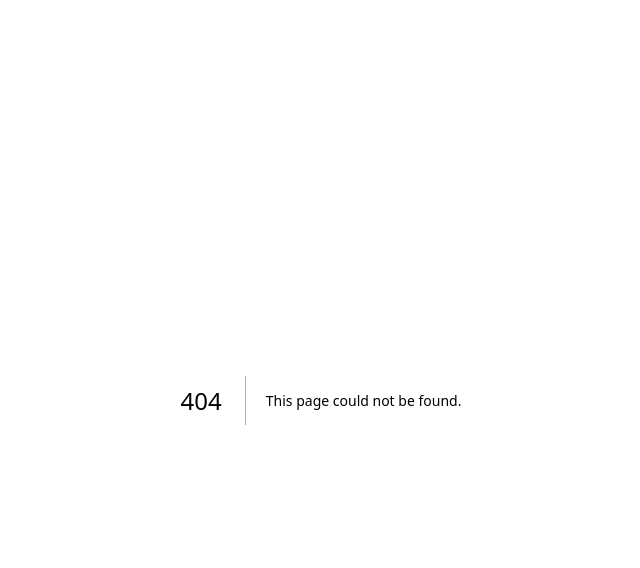
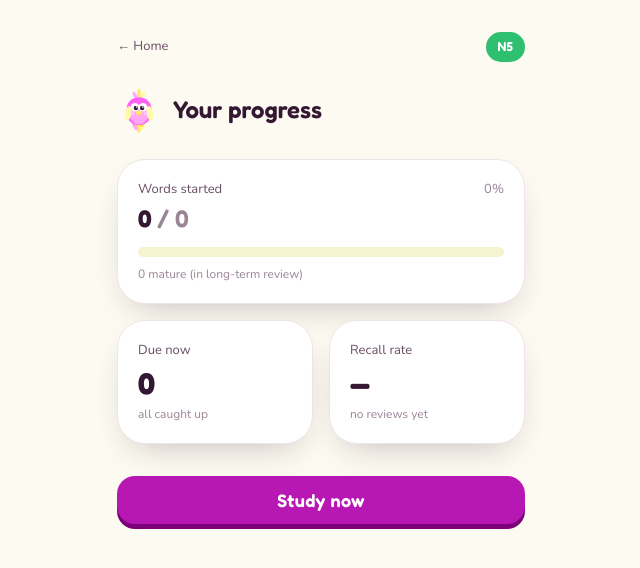
Before and after one commit to chairulakmal/bayana, a Next.js app: page /stats in a window 1280 px wide. Before the commit this address had no page. Shown: the top 568 px of the page, without its empty margins (319-959 px from the left). Built offline with nearby package versions, Linux system fonts and the light colour scheme; no server answers; the database is empty; sample sign-in values are in the browser's storage.

Commit message:
feat(stats): light per-level stats page (/stats)

```diff
--- a/src/app/home/page.tsx
+++ b/src/app/home/page.tsx
@@ -20,7 +20,8 @@ export default async function HomePage() {
     // so the centred mode buttons don't hop when Android's gesture/nav bar shows or hides
     // in the installed PWA. dvh recomputes live and shifts the vertical centre.
     <main className="mx-auto flex min-h-svh w-full max-w-md flex-col px-5 py-8">
-      {/* Greeting */}
+      {/* Greeting + quiet link to the stats page */}
+      <div className="flex items-center justify-between">
         <div className="flex items-center gap-3">
           <Parrot expr="happy" style={{ width: 48, height: 54 }} />
           <div>
@@ -31,6 +32,10 @@ export default async function HomePage() {
               Let&apos;s study
             </p>
           </div>
+        </div>
+        <Link href="/stats" className="text-[13px]" style={{ color: "var(--ink-soft)" }}>
+          Stats →
+        </Link>
       </div>
 
       {/* Level — the inline "set your level" control */}
--- /dev/null
+++ b/src/app/stats/page.tsx
@@ -0,0 +1,117 @@
+import Link from "next/link";
+import { redirect } from "next/navigation";
+import { auth } from "@/auth";
+import { getCurrentUserId } from "@/lib/current-user";
+import { getActiveLevel } from "@/lib/profile";
+import { getLevelStats } from "@/lib/stats";
+import { Parrot } from "@/components/parrot";
+
+// Light stats page (SPEC §13 "basic stats"; full dashboard is Phase 4, §16). Shows a few
+// per-active-level numbers — progress, due, recall — linked from the home hub. Server
+// component: it reads the DB directly, so the numbers are always fresh on navigation.
+export default async function StatsPage() {
+  const session = await auth();
+  if (!session) redirect("/auth/signin");
+  const userId = await getCurrentUserId();
+  const level = await getActiveLevel(userId);
+  const stats = await getLevelStats(userId, level);
+
+  const pct = stats.total > 0 ? Math.round((stats.started / stats.total) * 100) : 0;
+  const recallPct = stats.recallRate === null ? null : Math.round(stats.recallRate * 100);
+
+  // min-h-svh (not dvh): same reasoning as the home hub — keep the layout stable when the
+  // Android nav/gesture bar toggles in the installed PWA. Content flows from the top.
+  return (
+    <main className="mx-auto flex min-h-svh w-full max-w-md flex-col px-5 py-8">
+      {/* Header: back to the hub + the active level chip */}
+      <div className="flex items-center justify-between">
+        <Link href="/home" className="text-[13px]" style={{ color: "var(--ink-soft)" }}>
+          ← Home
+        </Link>
+        <span className={`chip chip-${level.toLowerCase()}`}>{level}</span>
+      </div>
+
+      <div className="mt-6 flex items-center gap-3">
+        <Parrot expr="happy" style={{ width: 44, height: 49 }} />
+        <h1 className="text-2xl" style={{ fontFamily: "var(--f-display)", fontWeight: 600 }}>
+          Your progress
+        </h1>
+      </div>
+
+      {/* Progress: words started / total, with the brand magenta fill */}
+      <section
+        className="mt-6 rounded-[var(--r-lg)] p-5"
+        style={{ background: "var(--surface)", border: "1px solid var(--line)", boxShadow: "var(--shadow)" }}
+      >
+        <div className="flex items-baseline justify-between">
+          <span className="text-[13px]" style={{ color: "var(--ink-soft)" }}>
+            Words started
+          </span>
+          <span className="text-[13px]" style={{ color: "var(--ink-faint)" }}>
+            {pct}%
+          </span>
+        </div>
+        <p className="mt-1 text-2xl" style={{ fontFamily: "var(--f-display)", fontWeight: 700 }}>
+          {stats.started.toLocaleString()}{" "}
+          <span style={{ color: "var(--ink-faint)", fontWeight: 600 }}>
+            / {stats.total.toLocaleString()}
+          </span>
+        </p>
+        <div
+          className="mt-3 h-2.5 w-full overflow-hidden rounded-full"
+          style={{ background: "var(--cream-100)" }}
+        >
+          <div
+            className="h-full rounded-full"
+            style={{ width: `${pct}%`, background: "linear-gradient(90deg, var(--magenta), var(--mag-500))" }}
+          />
+        </div>
+        <p className="mt-2 text-[12px]" style={{ color: "var(--ink-faint)" }}>
+          {stats.mature.toLocaleString()} mature (in long-term review)
+        </p>
+      </section>
+
+      {/* Two tiles: due now + recall rate */}
+      <section className="mt-4 grid grid-cols-2 gap-4">
+        <Tile
+          label="Due now"
+          value={stats.dueNow.toLocaleString()}
+          hint={stats.dueNow > 0 ? "ready to review" : "all caught up"}
+        />
+        <Tile
+          label="Recall rate"
+          value={recallPct === null ? "—" : `${recallPct}%`}
+          hint={
+            recallPct === null
+              ? "no reviews yet"
+              : `last ${stats.recallWindowDays} days · ${stats.recallSample} reviews`
+          }
+        />
+      </section>
+
+      <Link href="/study" className="btn btn-primary mt-8 w-full">
+        Study now
+      </Link>
+    </main>
+  );
+}
+
+/** A single headline-number card (BRAND.md §7 surface). */
+function Tile({ label, value, hint }: { label: string; value: string; hint: string }) {
+  return (
+    <div
+      className="rounded-[var(--r-lg)] p-5"
+      style={{ background: "var(--surface)", border: "1px solid var(--line)", boxShadow: "var(--shadow)" }}
+    >
+      <p className="text-[13px]" style={{ color: "var(--ink-soft)" }}>
+        {label}
+      </p>
+      <p className="mt-1 text-3xl" style={{ fontFamily: "var(--f-display)", fontWeight: 700, color: "var(--ink)" }}>
+        {value}
+      </p>
+      <p className="mt-1 text-[12px]" style={{ color: "var(--ink-faint)" }}>
+        {hint}
+      </p>
+    </div>
+  );
+}
--- /dev/null
+++ b/src/lib/stats.ts
@@ -0,0 +1,74 @@
+// Stats services — read-only aggregates for the /stats page (SPEC §13 "basic stats").
+//
+// Deliberately LIGHT: the full dashboard is deferred to Phase 4 (SPEC §16), so this is a
+// few per-active-level numbers, not a sprawling analytics view. No writes and no FSRS
+// mutation — just counts plus one small log scan. The day streak is intentionally left out
+// for now (it needs timezone + day-rollover math) and will be a focused follow-up.
+
+import { db } from "@/lib/db";
+import { FsrsState, type Level } from "@/generated/prisma/enums";
+
+/** Window (in days) the recall rate is measured over. Recent enough to reflect current form. */
+const RECALL_WINDOW_DAYS = 30;
+
+export type LevelStats = {
+  level: Level;
+  total: number; // words in the level
+  started: number; // words seen at least once (i.e. have a ReviewState row)
+  mature: number; // started words now in REVIEW state (graduated past learning)
+  dueNow: number; // started words whose next review has come due
+  /** Fraction in [0,1] of recent reviews recalled (rated better than "Again"); null if none yet. */
+  recallRate: number | null;
+  recallSample: number; // number of reviews the rate is based on (so the UI can show trust)
+  recallWindowDays: number;
+};
+
+/**
+ * Compute the light stats for one JLPT level.
+ *
+ * `due` / `started` / `mature` scope to the level cleanly through ReviewState's `word`
+ * relation. Recall rate can't — ReviewLog has no `word` relation — so we fetch the level's
+ * word ids once and filter the user's *recent* logs in memory. That's cheap: "recent" is
+ * bounded to the last RECALL_WINDOW_DAYS, a small set, and avoids both a schema change and
+ * a huge `WHERE wordId IN (...)` clause.
+ */
+export async function getLevelStats(
+  userId: string,
+  level: Level,
+  now: Date = new Date(),
+): Promise<LevelStats> {
+  const since = new Date(now.getTime() - RECALL_WINDOW_DAYS * 24 * 60 * 60 * 1000);
+
+  // One round-trip: the level's word ids (also gives us `total`), the three ReviewState
+  // counts, and the recent log slice. Independent queries → run them in parallel.
+  const [levelWords, started, mature, dueNow, recentLogs] = await Promise.all([
+    db.word.findMany({ where: { level }, select: { id: true } }),
+    db.reviewState.count({ where: { userId, word: { level } } }),
+    db.reviewState.count({ where: { userId, word: { level }, state: FsrsState.REVIEW } }),
+    db.reviewState.count({ where: { userId, word: { level }, due: { lte: now } } }),
+    db.reviewLog.findMany({
+      where: { userId, reviewedAt: { gte: since } },
+      select: { wordId: true, rating: true },
+    }),
+  ]);
+
+  // Scope recall to this level by keeping only logs for words in the level.
+  const levelWordIds = new Set(levelWords.map((w) => w.id));
+  const levelLogs = recentLogs.filter((l) => levelWordIds.has(l.wordId));
+  // "Recalled" = rated anything but Again 1 or Hard 2: Hard/Good/Easy all mean you produced the
+  // answer. This is a coarse recall proxy, not FSRS's retrievability — good enough for a
+  // motivating headline number.
+  const recalled = levelLogs.filter((l) => l.rating >= 3).length;
+  const recallRate = levelLogs.length > 0 ? recalled / levelLogs.length : null;
+
+  return {
+    level,
+    total: levelWords.length,
+    started,
+    mature,
+    dueNow,
+    recallRate,
+    recallSample: levelLogs.length,
+    recallWindowDays: RECALL_WINDOW_DAYS,
+  };
+}
```
Also changed, not shown: 1 other file (tests, documents, lock files or other folders). Lines whose indentation alone changed are shown as unchanged.
